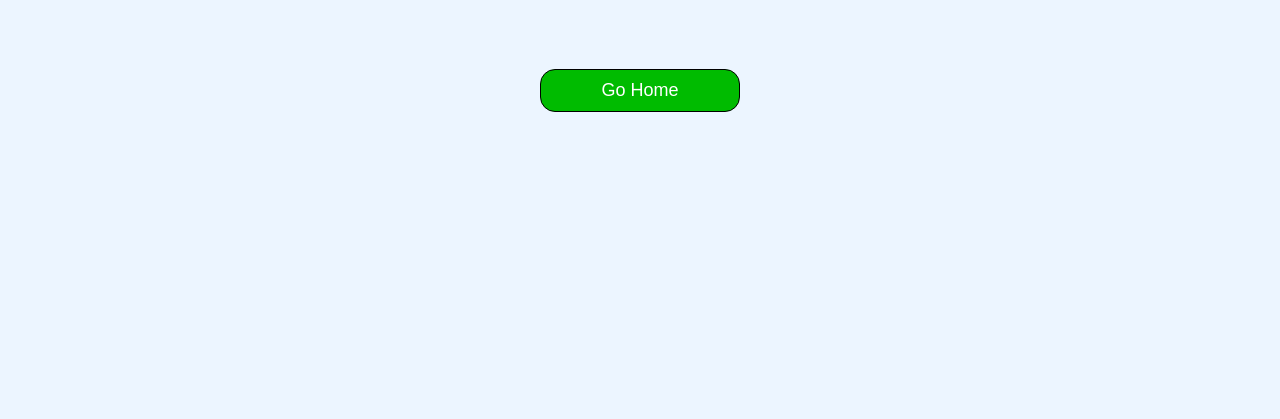
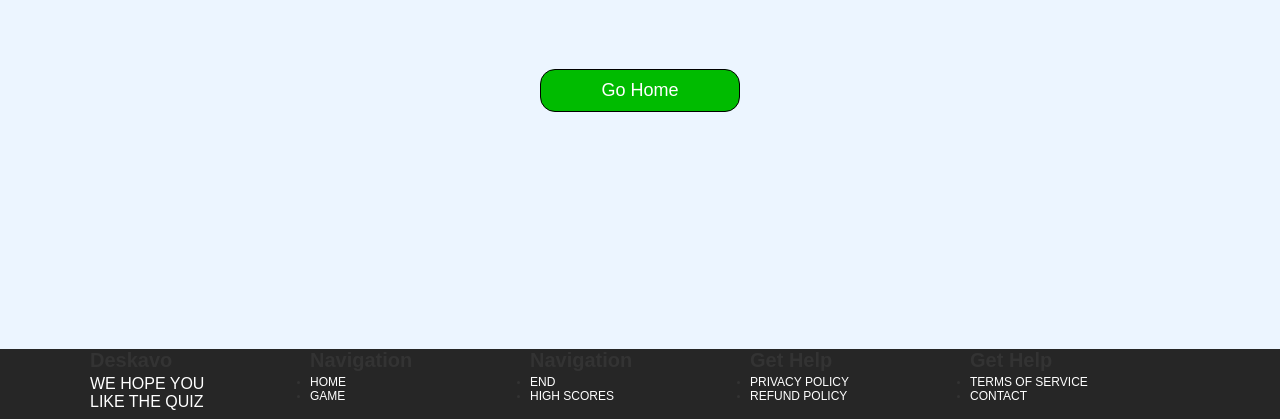
Before and after one commit to OussamaFd/Quiz2, a plain HTML site: page highscores.html in a window 1280 px wide. Shown: the part 381-800 px from the top of the page. Drawn offline with Linux system fonts and the light colour scheme.

Commit message:
Update highscores.html

```diff
--- a/highscores.html
+++ b/highscores.html
@@ -8,6 +8,7 @@
     <title>High Scores</title>
     <link rel="stylesheet" href="app.css" />
     <link rel="stylesheet" href="highscores.css" />
+    <link rel="stylesheet" href="footercss.css" />
   </head>
   <body>
     <div class="container">
@@ -18,5 +19,43 @@
       </div>
     </div>
     <script src="highscores.js"></script>
+    <footer>
+	<div class="footer-wrapper">
+		<div class="single-footer">
+			<h2>Deskavo</h2>
+			<pre><h3>We hope you
+like the Quiz</h3>
+			</pre>
+		</div>
+		<div class="single-footer">
+			<h2>Navigation</h2>
+			<ul>
+				<li><a href="index.html">Home</a></li>
+				<li><a href="game.html">Game</a></li>
+			</ul>
+		</div>
+		<div class="single-footer">
+			<h2>Navigation</h2>
+			<ul>
+				<li><a href="end.html">End</a></li>
+				<li><a href="highscores.html">High scores</a></li>
+			</ul>
+		</div>
+		<div class="single-footer">
+			<h2>Get Help</h2>
+			<ul>
+				<li><a href="policy.html">Privacy policy</a></li>
+				<li><a href="Refund.html">Refund policy</a></li>
+			</ul>
+		</div>
+		<div class="single-footer">
+			<h2>Get Help</h2>
+			<ul>
+				<li><a href="Terms.html">Terms of service</a></li>
+				<li><a href="#">Contact</a></li>
+			</ul>
+		</div>
+	</div>
+</footer>
   </body>
 </html>
```
